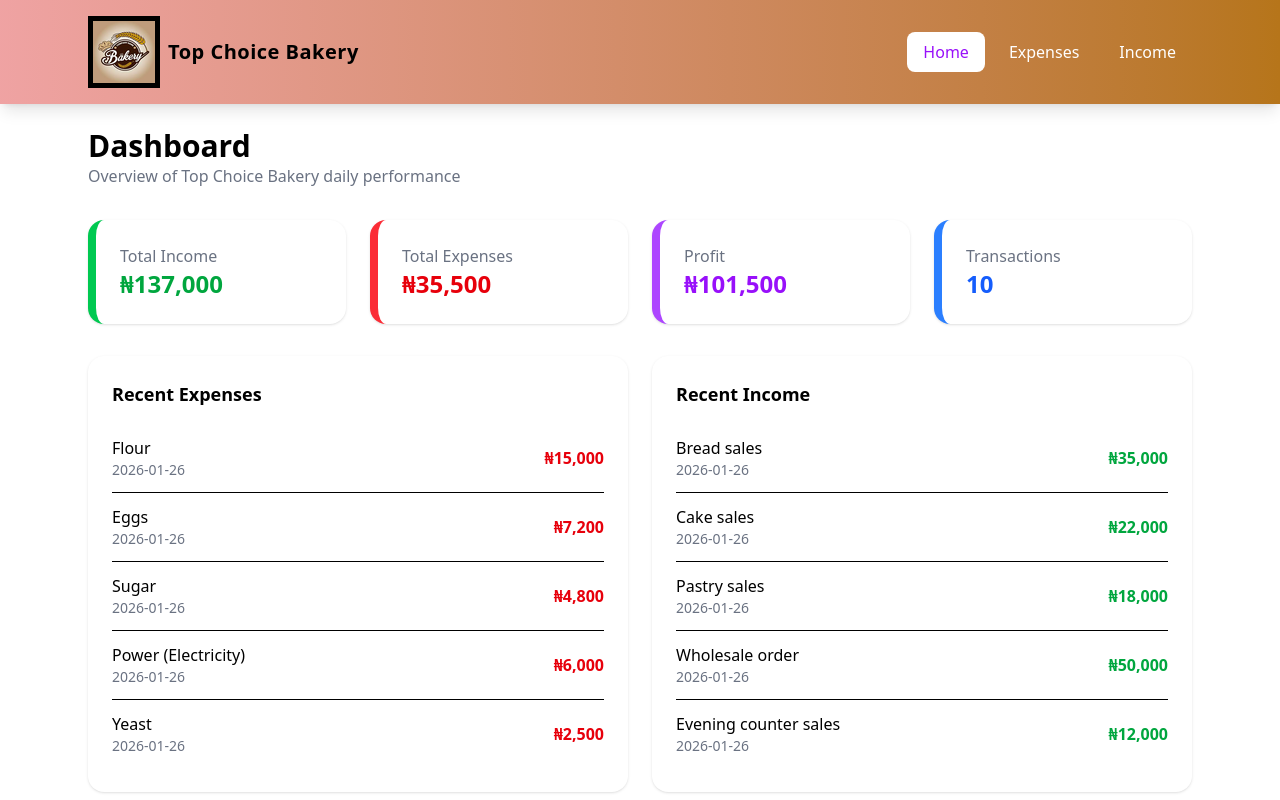
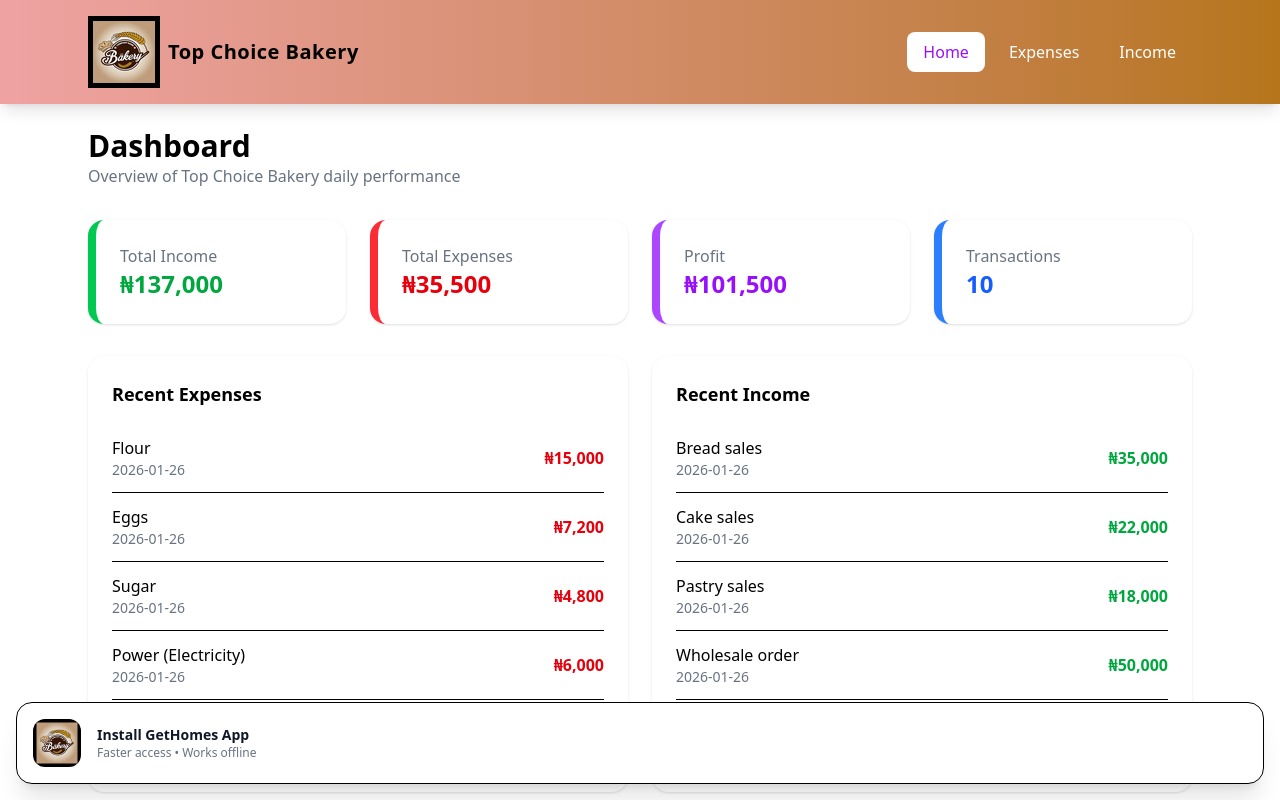
Before and after one commit to abbeytech2023/bakery, a React (Vite) app: page / in a window 1280 px wide. Shown: the top 800 px of the page. Built offline with nearby package versions, Linux system fonts and the light colour scheme.

Commit message:
first commit

```diff
--- a/src/App.jsx
+++ b/src/App.jsx
@@ -6,6 +6,7 @@ import Expenses from "./pages/Expenses";
 // import Expenses from "./pages/Expenses";
 import Income from "./pages/Income";
 import { useEffect } from "react";
+import InstallAndroid from "./components/InstallAndroid";
 
 export default function App() {
   useEffect(() => {
@@ -30,6 +31,7 @@ export default function App() {
           <Route path="/income" element={<Income />} />
         </Routes>
       </main>
+      <InstallAndroid />
     </BrowserRouter>
   );
 }
```
